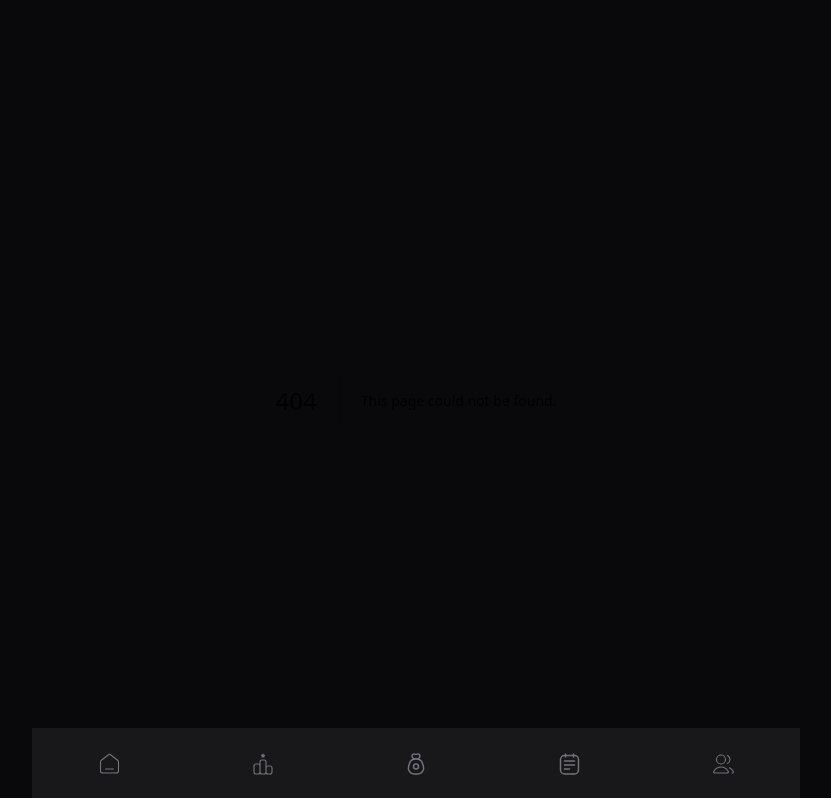
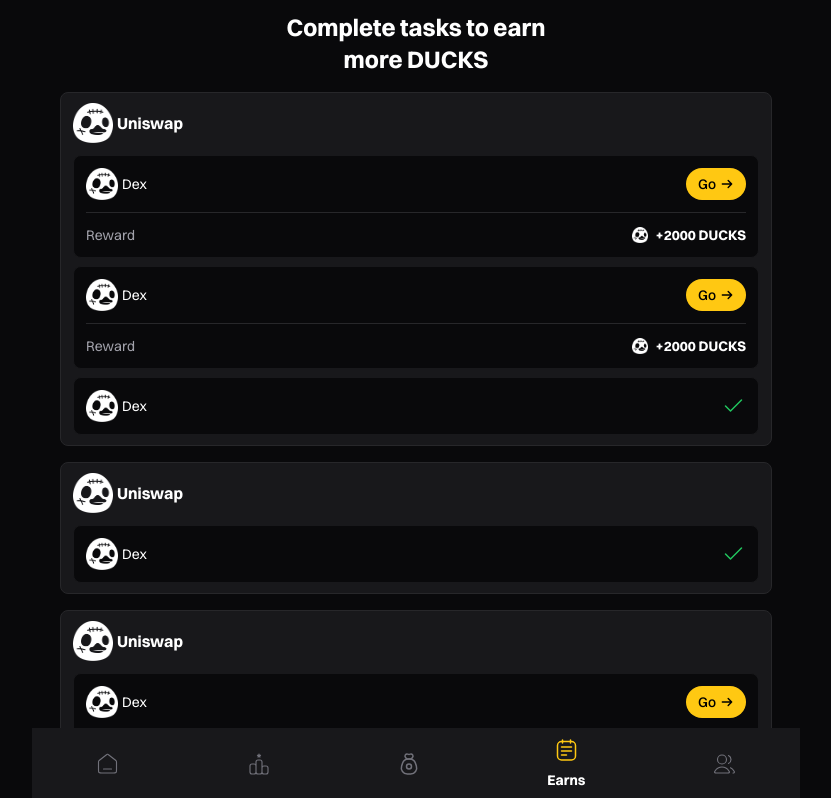
Before and after one commit to ali1387ta/temp, a Next.js app: page /missions in a window 1280 px wide. Before the commit this address had no page. Shown: the top 798 px of the page, without its empty margins (224-1055 px from the left). Built offline with nearby package versions, Linux system fonts and the light colour scheme.

Commit message:
missions page added

```diff
--- /dev/null
+++ b/src/app/missions/page.tsx
@@ -0,0 +1,37 @@
+import CompletedTask from "@/components/missions/completed-task";
+import Task from "@/components/missions/task";
+import TaskList from "@/components/missions/task-list";
+
+const Missions = () => {
+  return (
+    <main className="flex min-h-full w-full max-w-screen-md flex-col px-3 pb-[82px] pt-3">
+      {/* title */}
+      <p className="mb-4 text-center max-w-[300px] mx-auto text-2xl font-bold leading-[133.333%]">
+        Complete tasks to earn more DUCKS
+      </p>
+
+      {/* tasks */}
+      <div className="px-4 flex flex-col gap-4">
+      <TaskList lable="Uniswap" icon="/images/logo.png">
+        <Task lable="Dex" icon="/images/logo.png" reward={2000} />
+        <Task lable="Dex" icon="/images/logo.png" reward={2000} />
+        <CompletedTask lable="Dex" icon="/images/logo.png" />
+      </TaskList>
+      <TaskList lable="Uniswap" icon="/images/logo.png">
+      <CompletedTask lable="Dex" icon="/images/logo.png" />
+      </TaskList>
+      <TaskList lable="Uniswap" icon="/images/logo.png">
+        <Task lable="Dex" icon="/images/logo.png" reward={2000} />
+        <CompletedTask lable="Dex" icon="/images/logo.png" />
+        <Task lable="Dex" icon="/images/logo.png" reward={2000} />
+      </TaskList>
+      <TaskList lable="Uniswap" icon="/images/logo.png">
+        <Task lable="Dex" icon="/images/logo.png" reward={2000} />
+        <Task lable="Dex" icon="/images/logo.png" reward={2000} />
+      </TaskList>
+      </div>
+    </main>
+  );
+};
+
+export default Missions;
--- a/src/components/app-bar/app-bar-item.tsx
+++ b/src/components/app-bar/app-bar-item.tsx
@@ -14,7 +14,7 @@
 
   return (
     <Link href={href} className="flex grow flex-col items-center justify-center gap-2">
-      <span className={"transition-all " + (isActive ? "text-primary" : "text-zinc-500")}>{icon}</span>
+      <span className={"transition-all " + (isActive ? "text-primary-500" : "text-zinc-500")}>{icon}</span>
       <p className={"text-sm font-bold " + (isActive ? "" : "hidden")}>{lable}</p>
     </Link>
   );
--- a/src/components/app-bar/app-bar.tsx
+++ b/src/components/app-bar/app-bar.tsx
@@ -11,7 +11,7 @@
       <AppBarItem icon={<HomeSvg/>} lable="Home" href="/" />
       <AppBarItem icon={<LeaderboardSvg/>} lable="Leaderboard" href="/leaderboard" />
       <AppBarItem icon={<LaunchPoolSvg/>} lable="Launchpool" href="/launchpool" />
-      <AppBarItem icon={<MissionsSvg/>} lable="Earns" href="/Missions" />
+      <AppBarItem icon={<MissionsSvg/>} lable="Earns" href="/missions" />
       <AppBarItem icon={<FriendsSvg/>} lable="Friends" href="/friends" />
     </nav>
   );
--- /dev/null
+++ b/src/components/missions/completed-task.tsx
@@ -0,0 +1,18 @@
+import Image from "next/image";
+import TickSvg from "../svgs/tick.svg";
+
+const CompletedTask = ({ icon, lable }: { icon: string; lable: string }) => {
+  return (
+    <div className="space-y-3 rounded-lg border border-zinc-900 bg-zinc-950 p-3">
+      <div className="flex items-center justify-between">
+        <div className="flex items-center gap-1">
+          <Image alt="icon" src={icon} width={1000} height={1000} className="size-8" />
+          <p className="text-sm">{lable}</p>
+        </div>
+        <TickSvg className="text-[#22c55e]" />
+      </div>
+    </div>
+  );
+};
+
+export default CompletedTask;
--- /dev/null
+++ b/src/components/missions/task-list.tsx
@@ -0,0 +1,15 @@
+import Image from "next/image";
+
+const TaskList = ({ icon, lable, children }: { icon: string; lable: string; children: React.ReactNode }) => {
+  return (
+    <div className="space-y-3 rounded-lg border border-[#27272a] bg-secondary px-3 py-2.5">
+      <div className="flex items-center gap-1">
+        <Image alt="icon" src={icon} width={1000} height={1000} className="size-10" />
+        <p className="text-base font-bold">{lable}</p>
+      </div>
+      <div className="space-y-2">{children}</div>
+    </div>
+  );
+};
+
+export default TaskList;
--- /dev/null
+++ b/src/components/missions/task.tsx
@@ -0,0 +1,29 @@
+import Image from "next/image";
+import ArrowRightSvg from "../svgs/arrow-right.svg";
+
+const Task = ({ icon, lable, reward }: { icon: string; lable: string; reward: number }) => {
+  return (
+    <div className="space-y-3 rounded-lg border border-zinc-900 bg-zinc-950 p-3">
+      <div className="flex items-center justify-between">
+        <div className="flex items-center gap-1">
+          <Image alt="icon" src={icon} width={1000} height={1000} className="size-8" />
+          <p className="text-sm">{lable}</p>
+        </div>
+        <button className="text-sm bg-primary-500 hover:bg-primary-600 flex h-8 items-center gap-1 rounded-full px-3 font-medium text-black transition-[all_0.2s_cubic-bezier(0.645,0.045,0.355,1)] active:scale-95">
+          Go
+          <ArrowRightSvg width={14} height={14} />
+        </button>
+      </div>
+      <div className="h-px w-full bg-zinc-800"></div>
+      <div className="flex items-center justify-between">
+        <p className="text-sm text-zinc-400">Reward</p>
+        <div className="flex items-center gap-2">
+          <Image alt="logo" src="/images/logo.png" width={1000} height={1000} className="size-4" />
+          <p className="text-sm font-bold">+{reward} DUCKS</p>
+        </div>
+      </div>
+    </div>
+  );
+};
+
+export default Task;
--- a/src/components/svgs/arrow-right.svg.tsx
+++ b/src/components/svgs/arrow-right.svg.tsx
@@ -1,6 +1,6 @@
 const ArrowRightSvg = ({ ...props }: React.SVGProps<SVGSVGElement>) => {
   return (
-    <svg xmlns="http://www.w3.org/2000/svg" {...props} width="20" height="20" viewBox="0 0 20 20" fill="none">
+    <svg xmlns="http://www.w3.org/2000/svg" width="20" height="20" viewBox="0 0 20 20" fill="none" {...props}>
       <path
         d="M3.33301 10H16.6663M16.6663 10L11.6663 5M16.6663 10L11.6663 15"
         stroke="currentColor"
```
